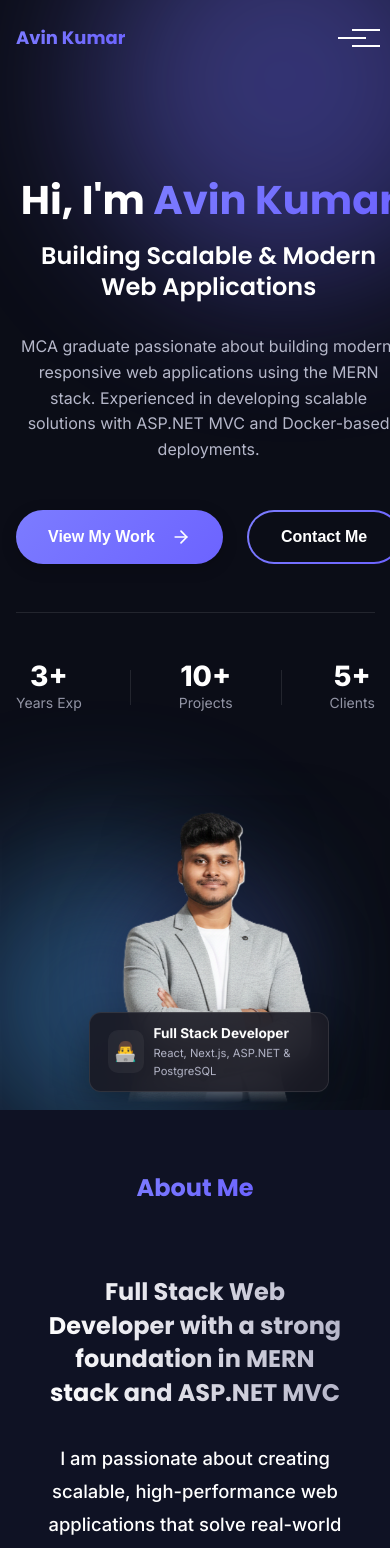
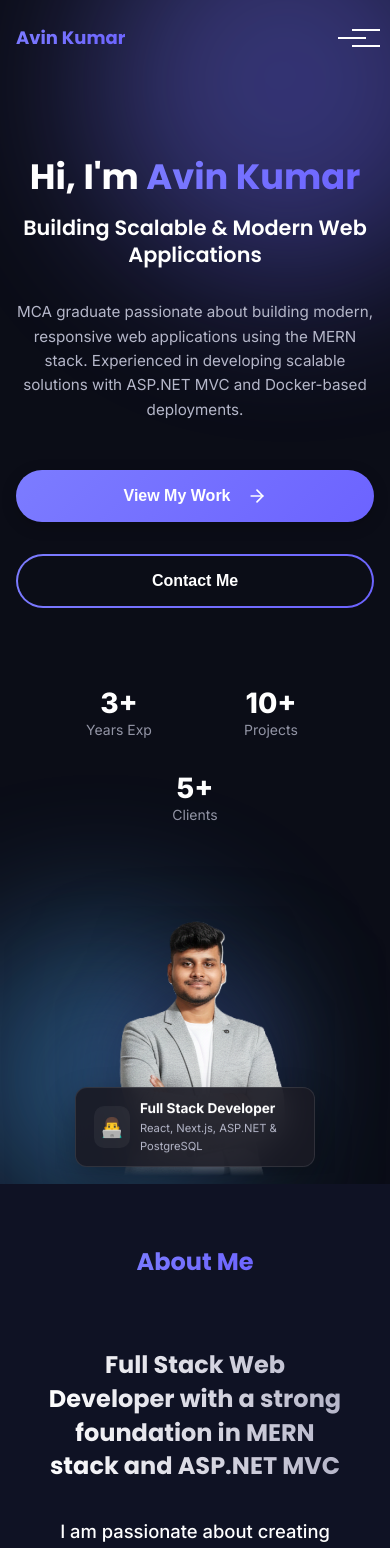
Before and after one commit to Avinkumar1443/protfolio, a React (Create React App) app: page / in a window 390 px wide. Shown: the top 1548 px of the page. Built offline with nearby package versions, Linux system fonts and the light colour scheme; the HTML template or start-up script is replaced by a standard one.

Commit message:
mobile responsive

```diff
--- a/src/components/Hero/Hero.css
+++ b/src/components/Hero/Hero.css
@@ -63,18 +63,6 @@
 
 /* ... existing styles ... */
 
-/* Hero Visual - Photo Styling */
-.hero-visual {
-    position: relative;
-    display: flex;
-    justify-content: center;
-    opacity: 0;
-    transform: translateX(30px);
-    transition: all 1s ease-out 0.3s;
-    /* Offset to align with H1 ("Building Digital...") below the badge */
-    margin-top: 5rem;
-}
-
 .hero-content.animate-in {
     opacity: 1;
     transform: translateY(0);
@@ -139,6 +127,7 @@
     gap: var(--spacing-md);
     margin-bottom: var(--spacing-xl);
     flex-shrink: 0;
+    flex-wrap: wrap;
 }
 
 .hero-actions svg {
@@ -150,6 +139,10 @@
     transform: translateX(4px);
 }
 
+.hero-actions .btn {
+    min-width: 160px;
+}
+
 /* Stats Styling - Bottom row below buttons */
 .hero-stats {
     display: flex;
@@ -158,6 +151,7 @@
     padding-top: var(--spacing-xl);
     border-top: 1px solid rgba(255, 255, 255, 0.1);
     max-width: fit-content;
+    flex-wrap: wrap;
 }
 
 .stat-item {
@@ -193,6 +187,8 @@
     opacity: 0;
     transform: translateX(30px);
     transition: all 1s ease-out 0.3s;
+    margin-top: 5rem;
+    align-items: center;
 }
 
 .hero-visual.animate-in {
@@ -374,19 +370,29 @@
     }
 
     /* Wrap buttons and stats on tablet/mobile */
-    .hero-cta-group {
+    .hero-actions {
         flex-direction: column;
-        gap: var(--spacing-xl);
-    }
-
-    .hero-actions {
+        gap: var(--spacing-lg);
         justify-content: center;
         width: 100%;
+        align-items: center;
     }
 
     .hero-stats {
         justify-content: center;
         width: 100%;
+        gap: var(--spacing-lg);
+        border-top: none;
+        padding-top: var(--spacing-lg);
+    }
+
+    .hero-stats .stat-divider {
+        display: none;
+    }
+
+    .hero-stats .stat-item {
+        min-width: 120px;
+        text-align: center;
     }
 
     .photo-badge.floating {
@@ -397,8 +403,36 @@
         width: fit-content;
     }
 
-    .hero-photo-container {
+.hero-photo-container {
         max-width: 320px;
         margin: 0 auto;
     }
 }
+
+@media (max-width: 640px) {
+    .hero {
+        padding-top: 60px;
+    }
+
+    .hero h1 {
+        font-size: 2.2rem;
+    }
+
+    .hero-headline {
+        font-size: 1.3rem;
+    }
+
+    .hero-description {
+        font-size: 0.95rem;
+    }
+
+    .hero-actions .btn {
+        width: 100%;
+        max-width: 360px;
+        justify-content: center;
+    }
+
+    .hero-photo-container {
+        max-width: 280px;
+    }
+}
```
